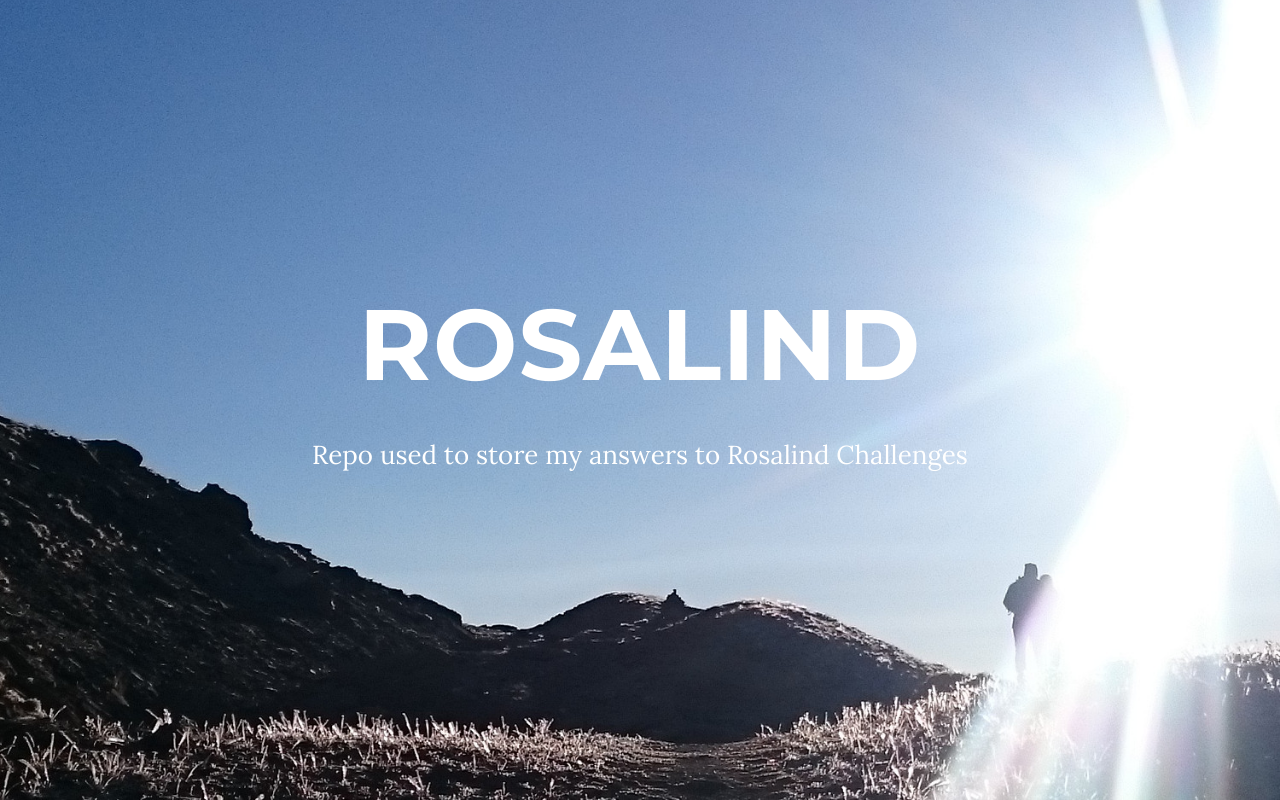
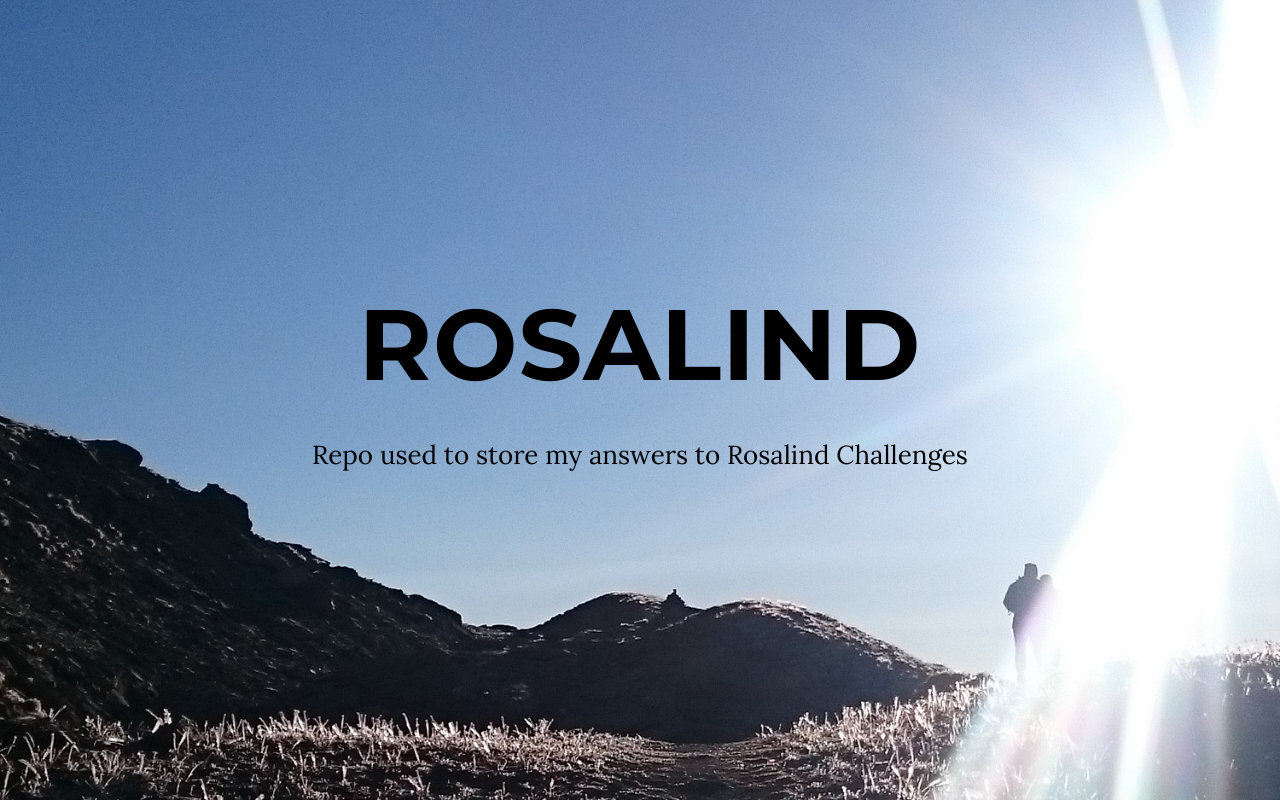
Before and after one commit to jlncrnt/rosalind, a website: page index.html in a window 1280 px wide. Drawn offline with nearby package versions, Linux system fonts and the light colour scheme; some packages are replaced by stand-ins of ours.

Commit message:
Changed intro text color to black

```diff
--- a/css/grayscale.css
+++ b/css/grayscale.css
@@ -25,6 +25,7 @@ h6 {
   font-family: "Montserrat", "Helvetica Neue", Helvetica, Arial, sans-serif;
   font-weight: 700;
   letter-spacing: 1px;
+  color;black;
 }
 p {
   margin: 0 0 25px;
--- a/index.html
+++ b/index.html
@@ -38,8 +38,8 @@
             <div class="container">
                 <div class="row">
                     <div class="col-md-8 col-md-offset-2">
-                        <h1 class="brand-heading">Rosalind</h1>
-                        <p class="intro-text">Repo used to store my answers to Rosalind Challenges
+                        <h1 class="brand-heading" style="color:black">Rosalind</h1>
+                        <p class="intro-text" style="color:black">Repo used to store my answers to Rosalind Challenges
                     </div>
                 </div>
             </div>
```
